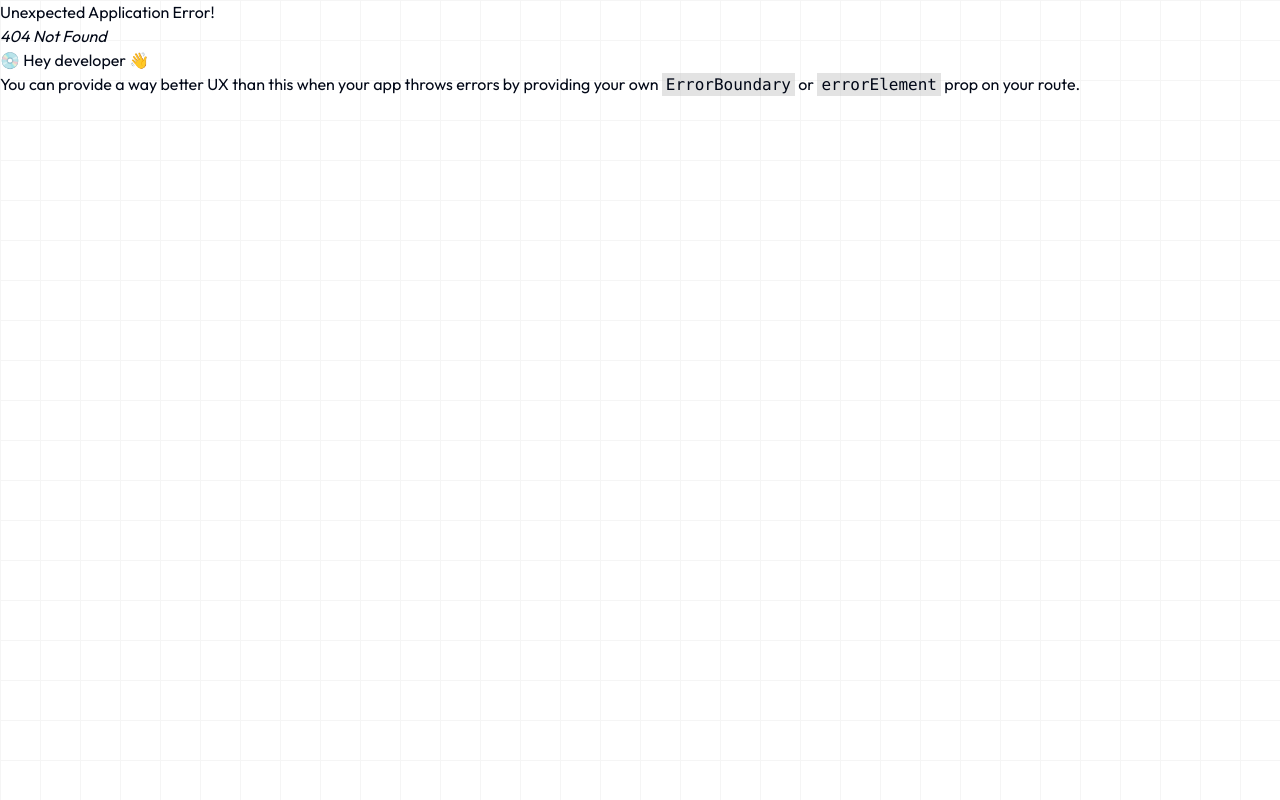
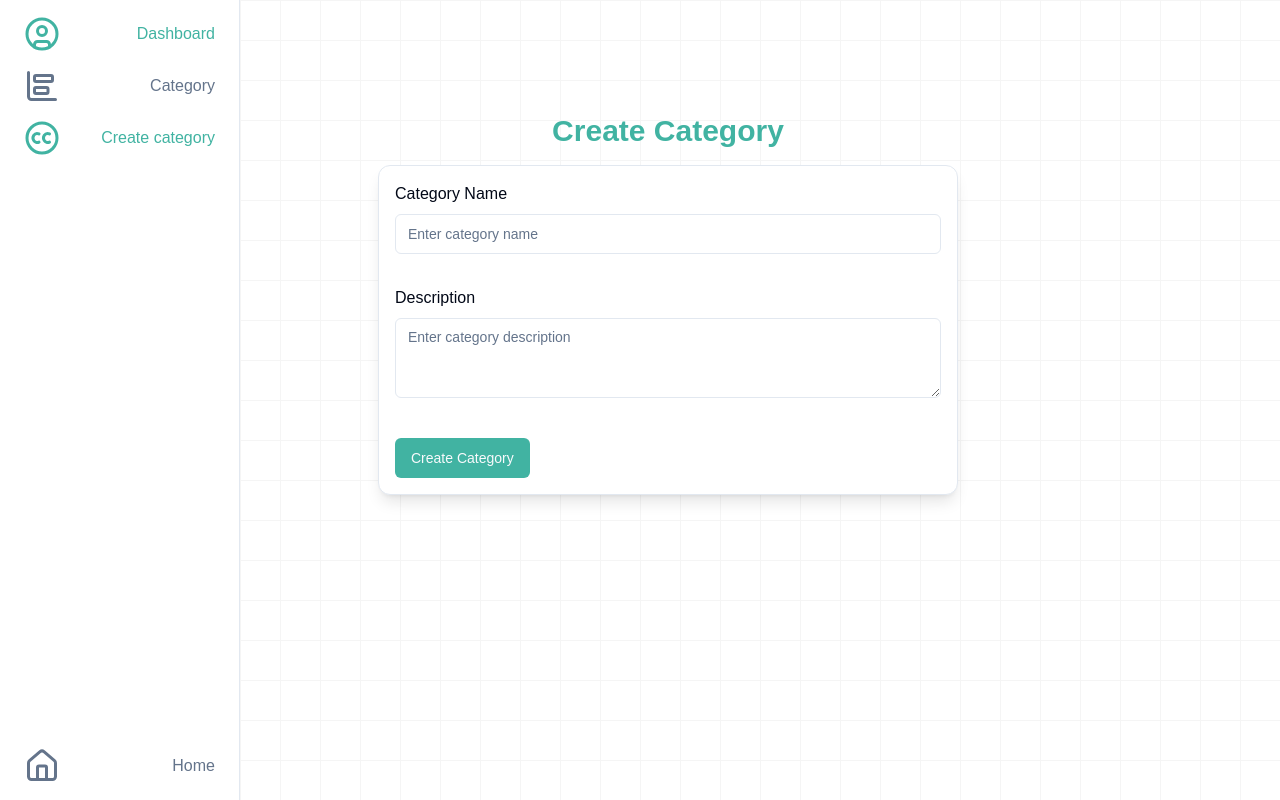
Before and after one commit to Alkhanazhar/affy-marketplace-FE, a React (Vite) app: page /admin/create-category in a window 1280 px wide. Before the commit this address had no page. Built offline with nearby package versions, Linux system fonts and the light colour scheme; a web font is replaced by a local one.

Commit message:
create category

```diff
--- a/src/App.jsx
+++ b/src/App.jsx
@@ -14,6 +14,7 @@
 import AdminLayout from "./layout/AdminLayout";
 import Dashboard from "./pages/Dashboard";
 import CategoryPage from "./pages/Category";
+import CreateCategory from "./pages/CreateCategory";
 
 const App = () => {
   axios.defaults.baseURL = "http://localhost:8714";
@@ -86,6 +87,10 @@
           path: "/admin/category",
           element: <CategoryPage />,
         },
+        {
+          path: "/admin/create-category",
+          element: <CreateCategory />,
+        },
       ],
     },
   ]);
--- a/src/components/auth/register/components/MyForm.jsx
+++ b/src/components/auth/register/components/MyForm.jsx
@@ -41,6 +41,7 @@
       occupation: "",
     },
   });
+
   const dispatch = useDispatch();
   const [isLoading, setIsLoading] = useState(false);
   const country = watch("country");
@@ -90,6 +91,8 @@
   }, [states, state]);
 
   const onSubmit = async (data) => {
+    const submitSelectType = selectType == "Client" ? "Employer" : "Employee";
+    console.log(submitSelectType);
     if (!profilePicture) return;
     setIsLoading(true);
     const formData = new FormData();
@@ -104,6 +107,7 @@
     formData.append("country", data.country);
     formData.append("occupation", data.occupation);
     formData.append("profilePicture", profilePicture);
+    formData.append("role", submitSelectType);
     try {
       const res = await axios.post("/api/web/user/register", formData, {
         headers: {
@@ -115,14 +119,14 @@
         title: "Success",
         description: "Sign up successfully",
       }); // Show success toast
-      console.log(res.data);
+      console.log(res?.data);
       dispatch(toggleIsLogIn(true));
     } catch (error) {
-      console.log(error);
+      console.log(error.message);
       toast({
         variant: "destructive",
         title: "Registration failed. Please try again.",
-        description: error.response.data.message,
+        description: "Something went wrong. Please try again",
         action: <ToastAction altText="Try again">Try again</ToastAction>,
       });
       console.error("Error during registration:", error);
@@ -149,7 +153,7 @@
                 <Input
                   {...field}
                   className={`${errors.firstName && "border-red-500"}`}
-                  placeholder="*First Name"
+                  placeholder="First Name*"
                 />
               )}
             />
--- a/src/components/shared/Header.jsx
+++ b/src/components/shared/Header.jsx
@@ -65,7 +65,9 @@
     dispatch(toggleIsLogIn(true));
     navigate("/create-jobs");
   };
-
+  const handleAdmin = () => {
+    navigate("/admin");
+  };
   const handleLogout = () => {
     try {
       localStorage.removeItem("token");
@@ -146,9 +148,12 @@
                   </Avatar>
                 </PopoverTrigger>
                 <PopoverContent>
-                  <div className="flex flex-col gap-2">
+                  <div className="flex flex-col gap-1">
                     <Button variant="outline" size="sm" onClick={handleProfile}>
                       profile
+                    </Button>
+                    <Button variant="outline" size="sm" onClick={handleAdmin}>
+                      admin
                     </Button>
 
                     <Button
@@ -161,7 +166,7 @@
                     <Button
                       onClick={handleLogout}
                       variant="destructive"
-                      size="xs"
+                      size="sm"
                     >
                       Log out
                     </Button>
--- a/src/components/ui/label.jsx
+++ b/src/components/ui/label.jsx
@@ -1,16 +1,20 @@
-import * as React from "react"
-import * as LabelPrimitive from "@radix-ui/react-label"
+import * as React from "react";
+import * as LabelPrimitive from "@radix-ui/react-label";
 import { cva } from "class-variance-authority";
 
-import { cn } from "@/lib/utils"
+import { cn } from "@/lib/utils";
 
 const labelVariants = cva(
-  "text-sm font-medium leading-none peer-disabled:cursor-not-allowed peer-disabled:opacity-70"
-)
+  "md:text-base text-sm  font-medium leading-none peer-disabled:cursor-not-allowed peer-disabled:opacity-70"
+);
 
 const Label = React.forwardRef(({ className, ...props }, ref) => (
-  <LabelPrimitive.Root ref={ref} className={cn(labelVariants(), className)} {...props} />
-))
-Label.displayName = LabelPrimitive.Root.displayName
+  <LabelPrimitive.Root
+    ref={ref}
+    className={cn(labelVariants(), className)}
+    {...props}
+  />
+));
+Label.displayName = LabelPrimitive.Root.displayName;
 
-export { Label }
+export { Label };
--- a/src/components/ui/toaster.jsx
+++ b/src/components/ui/toaster.jsx
@@ -5,18 +5,18 @@
   ToastProvider,
   ToastTitle,
   ToastViewport,
-} from "@/components/ui/toast"
-import { useToast } from "@/components/ui/use-toast"
+} from "@/components/ui/toast";
+import { useToast } from "@/components/ui/use-toast";
 
 export function Toaster() {
-  const { toasts } = useToast()
+  const { toasts } = useToast();
 
   return (
-    (<ToastProvider>
+    <ToastProvider>
       {toasts.map(function ({ id, title, description, action, ...props }) {
         return (
-          (<Toast key={id} {...props}>
-            <div className="grid gap-1">
+          <Toast key={id} {...props}>
+            <div className="grid gap-1 mt-10 md:mt-0">
               {title && <ToastTitle>{title}</ToastTitle>}
               {description && (
                 <ToastDescription>{description}</ToastDescription>
@@ -24,10 +24,10 @@
             </div>
             {action}
             <ToastClose />
-          </Toast>)
+          </Toast>
         );
       })}
       <ToastViewport />
-    </ToastProvider>)
+    </ToastProvider>
   );
 }
--- a/src/layout/AdminLayout.jsx
+++ b/src/layout/AdminLayout.jsx
@@ -1,34 +1,55 @@
-import { ChartBarBig, Home, UserCircleIcon } from "lucide-react";
+import { ChartBarBig, CreativeCommons, Home, UserCircleIcon } from "lucide-react";
+import { useState } from "react";
 import { NavLink, Outlet } from "react-router-dom";
 
 const AdminLayout = () => {
+  const [headerExpanded, setHeaderExpanded] = useState(false);
   return (
     <div className="flex">
-      <aside className="fixed inset-y-0 left-0 z-10 hidden w-14 flex-col border-r bg-background sm:flex">
+      <aside
+        className={`fixed inset-y-0 left-0 z-10 hidden cursive--font ${
+          !headerExpanded ? "w-14" : "w-60 px-4"
+        } flex-col border-r bg-background sm:flex`}
+        onMouseEnter={() => setHeaderExpanded(true)}
+        onMouseLeave={() => setHeaderExpanded(false)}
+      >
         <nav className="flex flex-col items-center gap-4 px-2 sm:py-4">
           <NavLink
             to="/admin"
             className={({ isActive }) =>
-              `flex h-9 w-9 items-center justify-center rounded-lg transition-colors hover:text-foreground md:h-8 md:w-8 ${
-                isActive ? "text-foreground" : "text-muted-foreground"
+              `flex items-center justify-between w-full  hover:text-foreground  gap-2 ${
+                isActive ? "text-primary " : "text-muted-foreground"
               }`
             }
           >
-            <UserCircleIcon className="h-5 w-5 md:h-12 md:w-12" />
-            <span className="sr-only">Dashboard</span>
+            {/* <div className="h-full w-2 bg-primary"></div> */}
+
+            <UserCircleIcon className="h-5 w-5 md:h-9 md:w-9" />
+            {headerExpanded && <span>Dashboard</span>}
           </NavLink>
 
           <NavLink
             to="/admin/category"
             className={({ isActive }) =>
-              `flex h-12 w-12 items-center justify-center rounded-lg transition-colors hover:text-foreground md:h-8 md:w-8 ${
-                isActive
-                  ? "bg-accent text-accent-foreground"
-                  : "text-muted-foreground"
+              `flex items-center justify-between w-full rounded-lg hover:text-foreground  gap-2 ${
+                isActive ? "text-primary" : "text-muted-foreground"
               }`
             }
           >
-            <ChartBarBig className="h-5 w-5 md:h-12 md:w-12" />
+            <ChartBarBig className="h-5 w-5 md:h-9 md:w-9" />
+            {headerExpanded && <span>Category</span>}
+          </NavLink>
+
+          <NavLink
+            to="/admin/create-category"
+            className={({ isActive }) =>
+              `flex items-center justify-between w-full rounded-lg hover:text-foreground  gap-2 ${
+                isActive ? "text-primary" : "text-muted-foreground"
+              }`
+            }
+          >
+            <CreativeCommons className="h-5 w-5 md:h-9 md:w-9" />
+            {headerExpanded && <span>Create category</span>}
           </NavLink>
         </nav>
 
@@ -36,13 +57,13 @@
           <NavLink
             to="/"
             className={({ isActive }) =>
-              `flex h-9 w-9 items-center justify-center rounded-lg transition-colors hover:text-foreground md:h-8 md:w-8 ${
-                isActive ? "text-foreground" : "text-muted-foreground"
+              `flex items-center justify-between w-full rounded-lg hover:text-foreground  gap-2 ${
+                isActive ? "text-primary " : "text-muted-foreground"
               }`
             }
           >
-            <Home className="h-5 w-5 md:h-12 md:w-12" />
-            <span className="sr-only">Settings</span>
+            <Home className="h-5 w-5 md:h-9 md:w-9" />
+            {headerExpanded && <span>Home</span>}
           </NavLink>
         </nav>
       </aside>
--- a/src/layout/AuthLayout.jsx
+++ b/src/layout/AuthLayout.jsx
@@ -70,7 +70,7 @@
       <div className=" relative pb-10 ">
         <Outlet />
       </div>
-      <footer className="flex justify-center ">
+      <footer className="justify-center fixed bottom-0 w-full hidden md:flex p-2 bg-white border-t">
         <h1 className="uppercase cursive--font">made with 💖 by affy cloud</h1>
       </footer>
     </div>
--- a/src/main.jsx
+++ b/src/main.jsx
@@ -8,6 +8,8 @@
 createRoot(document.getElementById("root")).render(
   <Provider store={store}>
     <App />
-    <Toaster />
+    <div className="z-[100]">
+      <Toaster />
+    </div>
   </Provider>
 );
--- a/src/pages/Category.jsx
+++ b/src/pages/Category.jsx
@@ -176,6 +176,7 @@
 
   return (
     <div className="rounded-md border bg-white">
+
       <Table>
         <TableHeader>
           {table.getHeaderGroups().map((headerGroup) => (
--- /dev/null
+++ b/src/pages/CreateCategory.jsx
@@ -0,0 +1,114 @@
+import { useState } from "react";
+import { PageTitle } from "./Dashboard";
+import { Label } from "@/components/ui/label";
+import { Input } from "@/components/ui/input";
+import { Button } from "@/components/ui/button";
+import { Textarea } from "@/components/ui/textarea";
+import axios from "axios";
+import { useToast } from "@/components/ui/use-toast";
+
+const CreateCategory = () => {
+  const [formData, setFormData] = useState({
+    name: "",
+    description: "",
+  });
+
+  const { toast } = useToast();
+
+  const handleChange = (e) => {
+    const { name, value } = e.target;
+    setFormData((prevData) => ({ ...prevData, [name]: value }));
+  };
+
+  const handleSubmit = async (e) => {
+    e.preventDefault();
+
+    const { name, description } = formData;
+
+    if (name.trim() === "" || description.trim() === "") {
+      toast({
+        variant: "destructive",
+        title: "Fill all fields",
+        description: "Please fill all the required fields",
+      });
+      return;
+    }
+
+    try {
+      const response = await axios.post(
+        "http://localhost:8714/api/admin/category/create",
+        formData,
+        {
+          headers: {
+            Authorization: "Bearer " + localStorage.getItem("token"),
+          },
+        }
+      );
+
+      toast({
+        variant: "default",
+        title: "Success",
+        description: "Category created successfully.",
+      });
+
+      console.log("Category created successfully:", response.data);
+    } catch (error) {
+      toast({
+        variant: "destructive",
+        title: "Error",
+        description:
+          error?.response?.data?.message ||
+          "Failed to create category. Please try again.",
+      });
+
+      console.error("Error creating category:", error);
+    }
+  };
+
+  return (
+    <div className="flex min-h-[80vh] items-center justify-center">
+      <div className="md:w-1/2 w-full -mt-16">
+        <div className="flex justify-center">
+          <PageTitle title="Create Category" />
+        </div>
+        <form
+          onSubmit={handleSubmit}
+          className="space-y-8 p-4 rounded-xl bg-white border mt-4 shadow-lg shadow-black/10"
+        >
+          <div>
+            <Label htmlFor="name" className="my-4">
+              Category Name
+            </Label>
+            <Input
+              id="name"
+              name="name"
+              type="text"
+              value={formData.name}
+              onChange={handleChange}
+              placeholder="Enter category name"
+              className="my-2"
+            />
+          </div>
+          <div>
+            <Label htmlFor="description" className="my-4">
+              Description
+            </Label>
+            <Textarea
+              id="description"
+              name="description"
+              value={formData.description}
+              onChange={handleChange}
+              placeholder="Enter category description"
+              className="my-2"
+            />
+          </div>
+          <Button type="submit" className="mt-4">
+            Create Category
+          </Button>
+        </form>
+      </div>
+    </div>
+  );
+};
+
+export default CreateCategory;
```
